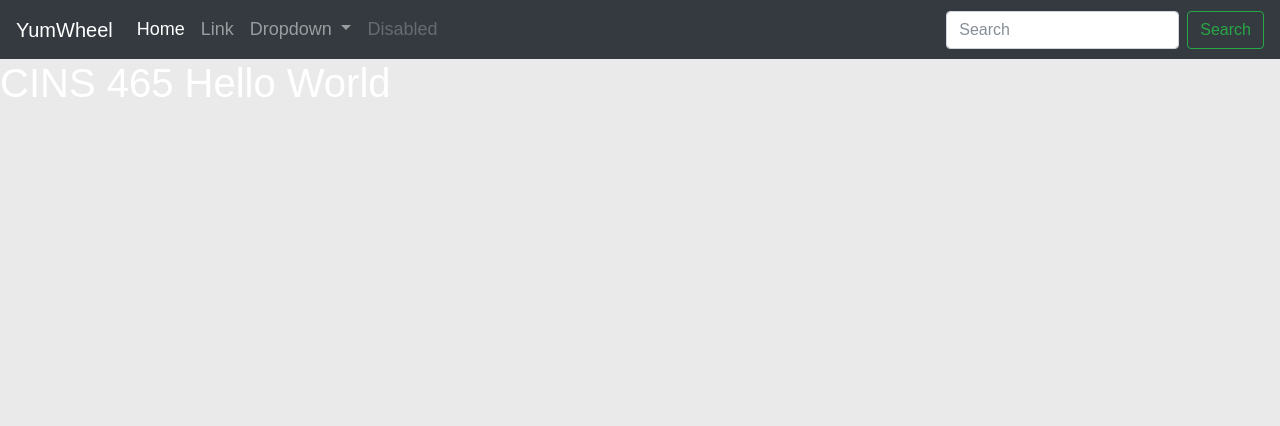
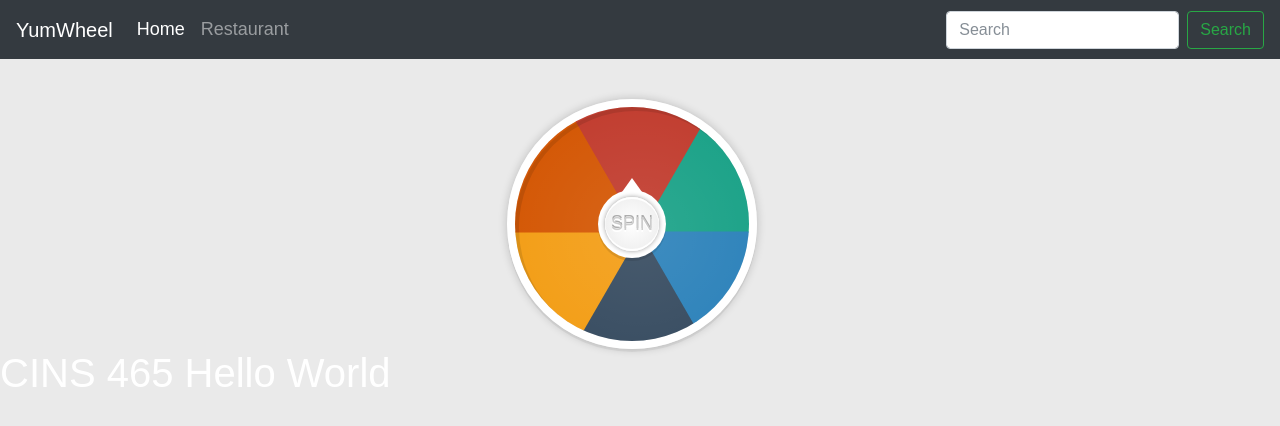
Before and after one commit to ksaetern6/django-website, a Django app: page / in a window 1280 px wide. Shown: the top 426 px of the page. Run offline with Django 3.2, Linux system fonts and the light colour scheme; some libraries are stand-ins or nearby versions.

Commit message:
Restaurant page with wheel

```diff
--- a/yumwheel/polls/templates/default.html
+++ b/yumwheel/polls/templates/default.html
@@ -20,23 +20,7 @@
         <a class="nav-link" href="#">Home <span class="sr-only">(current)</span></a>
       </li>
       <li class="nav-item">
-        <a class="nav-link" href="#">Link</a>
-      </li>
-      <li class="nav-item dropdown">
-        <a class="nav-link dropdown-toggle" href="#" id="navbarDropdown"
-        role="button" data-toggle="dropdown" aria-haspopup="true"
-        aria-expanded="false">
-          Dropdown
-        </a>
-        <div class="dropdown-menu" aria-labelledby="navbarDropdown">
-          <a class="dropdown-item" href="#">Action</a>
-          <a class="dropdown-item" href="#">Another action</a>
-          <div class="dropdown-divider"></div>
-          <a class="dropdown-item" href="#">Something else here</a>
-        </div>
-      </li>
-      <li class="nav-item">
-        <a class="nav-link disabled" href="#">Disabled</a>
+        <a class="nav-link" href="/restaurant/">Restaurant</a>
       </li>
     </ul>
     <form class="form-inline my-2 my-lg-0">
@@ -45,8 +29,32 @@
     </form>
   </div>
 </nav>
+<!-- navigation bar -->
 
-<!-- navigation bar -->
+<!-- wheel -->
+<div id="wrapper">
+
+        <div id="wheel">
+            <div id="inner-wheel">
+                <div class="sec"><span class="fa fa-bell-o"></span></div>
+                <div class="sec"><span class="fa fa-comment-o"></span></div>
+                <div class="sec"><span class="fa fa-smile-o"></span></div>
+                <div class="sec"><span class="fa fa-heart-o"></span></div>
+                <div class="sec"><span class="fa fa-star-o"></span></div>
+                <div class="sec"><span class="fa fa-lightbulb-o"></span></div>
+            </div>
+
+            <div id="spin">
+                <div id="inner-spin"></div>
+            </div>
+
+            <div id="shine"></div>
+        </div>
+
+
+        <div id="txt"></div>
+  </div>
+  <!-- wheel -->
  <h1>{{variable}}</h1>
 
 
@@ -54,6 +62,9 @@
 
 
 {% block scripts %}
- <!-- <script src="{% static "js/vendor/vue.js" %}"></script> -->
-<!--  <script src="{% static "js/VueAppEx.js" %}"></script> -->
+<script src="{% static "js/jquery-3.2.1.min.js" %}"></script>
+<script src="{% static "js/wheel.js" %}"></script>
+<script src="{% static "js/bootstrap/bootstrap.js" %}"></script>
+<script src="{% static "js/bootstrap/bootstrap.min.js" %}"></script>
+
 {% endblock %}
```
Also changed, not shown: yumwheel/polls/templates/restaurant.html (+28 -1 lines).
